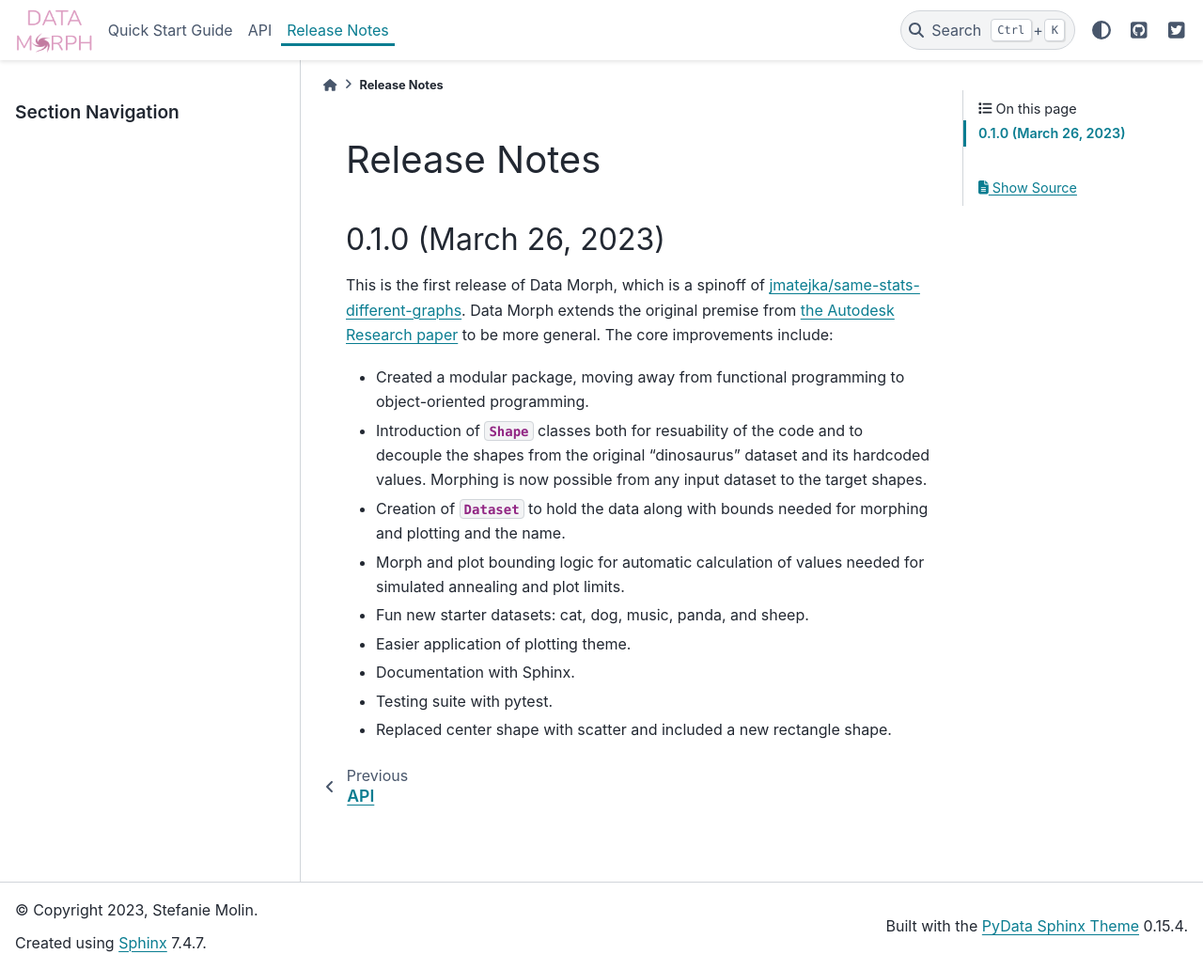
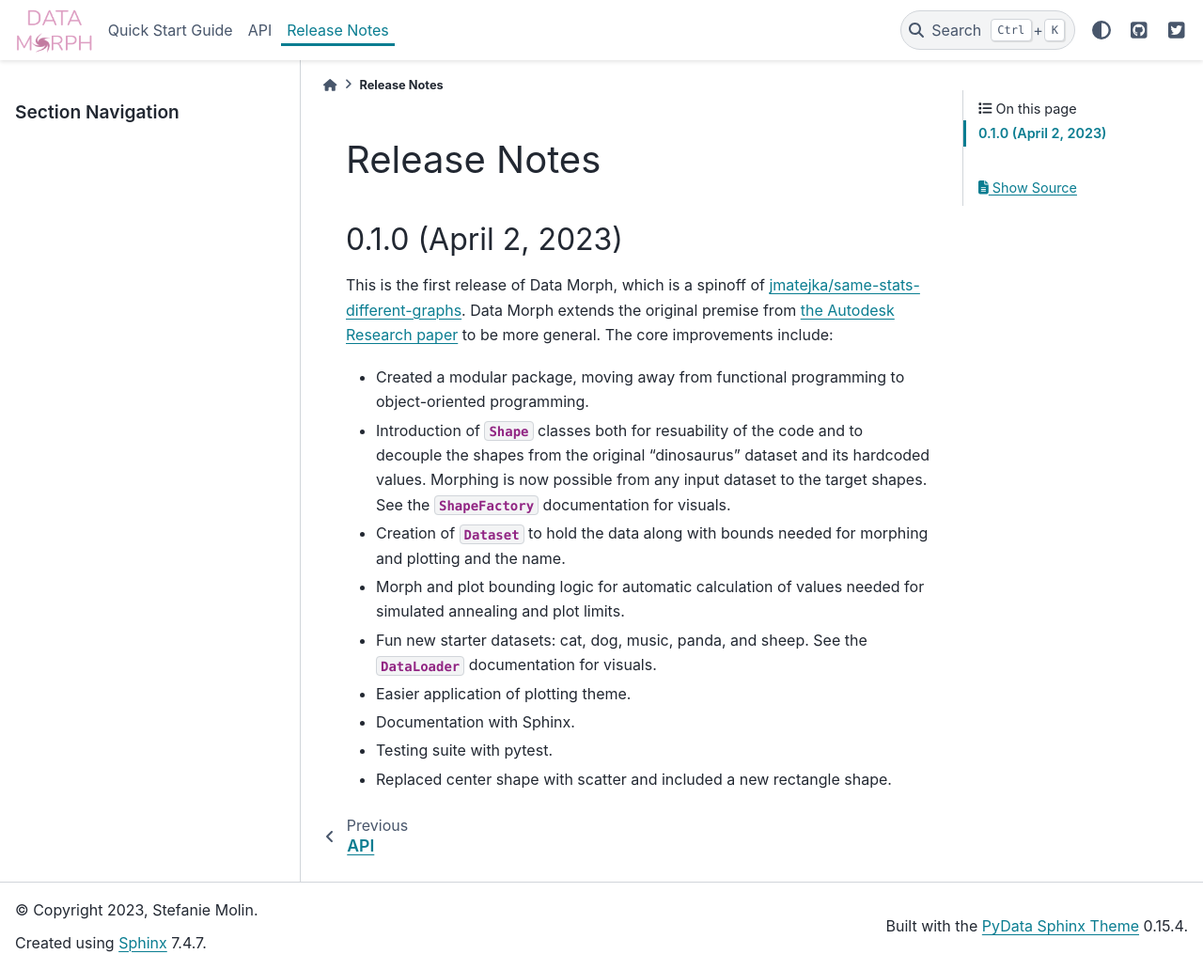
Before and after one commit to stefmolin/data-morph, a Sphinx documentation site: the page built from docs/release_notes.rst, in a window 1280 px wide and 1032 px high. Shown: the whole window at 94% size. Built offline with Sphinx 7.4.7 and the PyData theme 0.15.4, drawn with Linux system fonts in a browser that asks for light colours.

Commit message:
Docs update for first release (#73)
skip-checks: true

```diff
--- a/docs/quickstart.rst
+++ b/docs/quickstart.rst
@@ -5,18 +5,18 @@ Quick Start Guide
 
 Installation
 ------------
-The ``data_morph`` package can be installed with ``pip``:
+Data Morph can be installed with ``pip``:
 
 .. code:: console
 
-   $ pip install data_morph
+   $ pip install data-morph
 
 ..
    You can also install with ``conda`` (coming soon):
 
    .. code:: console
 
-      $ conda install data_morph -c conda-forge
+      $ conda install data-morph -c conda-forge
 
 .. USAGE INTRO
 
--- a/docs/release_notes.rst
+++ b/docs/release_notes.rst
@@ -1,8 +1,8 @@
 Release Notes
 =============
 
-0.1.0 (March 26, 2023)
-----------------------
+0.1.0 (April 2, 2023)
+---------------------
 
 This is the first release of Data Morph, which is a spinoff of
 `jmatejka/same-stats-different-graphs <https://github.com/jmatejka/same-stats-different-graphs>`_.
@@ -13,10 +13,10 @@ The core improvements include:
 * Created a modular package, moving away from functional programming to object-oriented programming.
 * Introduction of :class:`.Shape` classes both for resuability of the code and to decouple the shapes from
   the original "dinosaurus" dataset and its hardcoded values. Morphing is now possible from any input dataset
-  to the target shapes.
+  to the target shapes. See the :class:`.ShapeFactory` documentation for visuals.
 * Creation of :class:`.Dataset` to hold the data along with bounds needed for morphing and plotting and the name.
 * Morph and plot bounding logic for automatic calculation of values needed for simulated annealing and plot limits.
-* Fun new starter datasets: cat, dog, music, panda, and sheep.
+* Fun new starter datasets: cat, dog, music, panda, and sheep. See the :class:`.DataLoader` documentation for visuals.
 * Easier application of plotting theme.
 * Documentation with Sphinx.
 * Testing suite with pytest.
```
Also changed, not shown: 1 other file.
